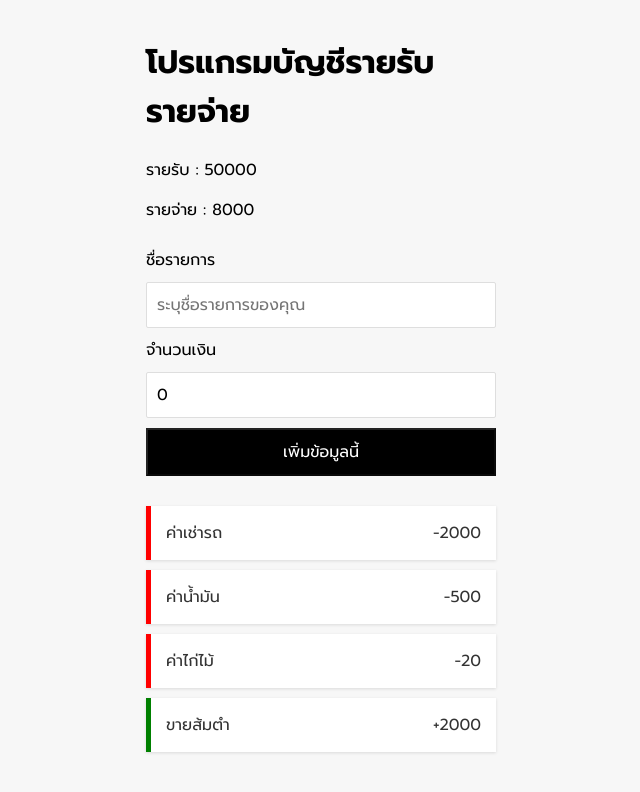
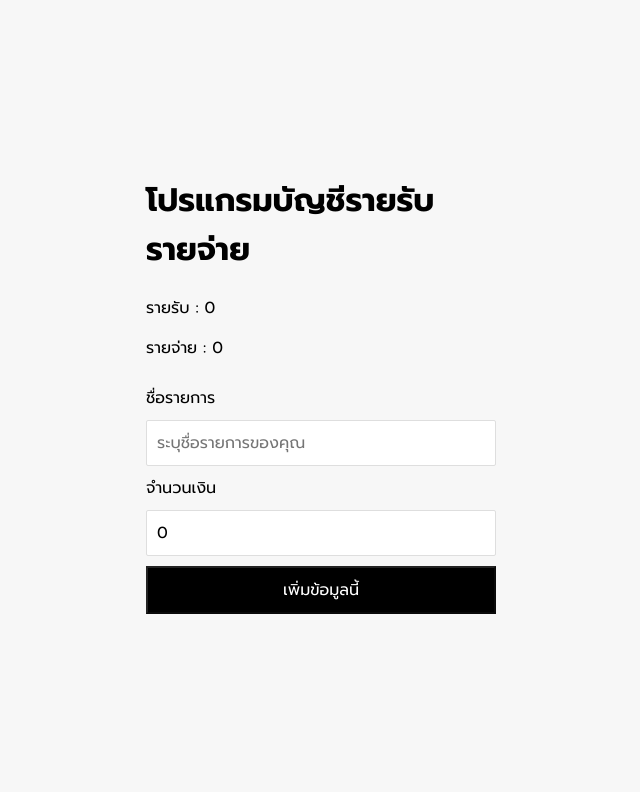
Before and after one commit to Dernorayytor/my_react_practice, a React (Create React App) app in the folder react-basic/: page / in a window 1280 px wide. Shown: the top 792 px of the page, without its empty margins (319-959 px from the left). Built offline with nearby package versions, Linux system fonts and the light colour scheme.

Commit message:
คำนวณรายรับ - รายจ่ายในแอพ

```diff
--- a/react-basic/src/App.js
+++ b/react-basic/src/App.js
@@ -12,14 +12,8 @@ const Title =()=><h1>โปรแกรมบัญชีรายรับ ร
 function App() {
   const design = {color: "red",textAligh:"center",fontSize: '1.5rem'}
 
-  const initState = [
-    {id:1,title:"ค่าเช่ารถ",amount:-2000},
-    {id:1,title:"ค่าน้ำมัน",amount:-500},
-    {id:1,title:"ค่าไก่ไม้",amount:-20},
-    {id:1,title:"ขายส้มตำ",amount:2000},
-  ]
 
-  const [items,setItems] = useState(initState) //ค่าเริ่มต้นตาม initData ตามอาเรนั้นๆเพื่อให้บันทึก newItem id:,title:,amount:
+  const [items,setItems] = useState([]) //ค่าเริ่มต้นตาม initData ตามอาเรนั้นๆเพื่อให้บันทึก newItem id:,title:,amount:
 
   const [ReportIncome,setReportIncome] = useState(0)
   const [ReportExpense,setReportExpense] = useState(0)
@@ -32,14 +26,14 @@ function App() {
     const amounts = items.map(items => items.amount)
     const income = amounts.filter(element=>element>0).reduce((total,element)=>total+=element,0)
     const expense = amounts.filter(element=>element<0).reduce((total,element)=>total-=element,0)
-    console.log('ยอดรายได้',income)
-    console.log('ยอดจ่ายได้',expense)
-  },[items])
+    setReportExpense(expense)
+    setReportIncome(income)
+  },[items,ReportIncome,ReportExpense]) //ทุกครั้งที่ items มีการเปลี่ยนแปลงให้ทำงานใน useEffect ด้านล่า��
   return (
     <DataContext.Provider value={
       {
-        income: 50000,
-        expense:8000
+        income: ReportIncome,
+        expense:ReportExpense
       }
     }>  {/*เป็นข้อมูลกลางที่สามารถดึงไปใช้ได้กัน*/}
       <div className='container'>
```
